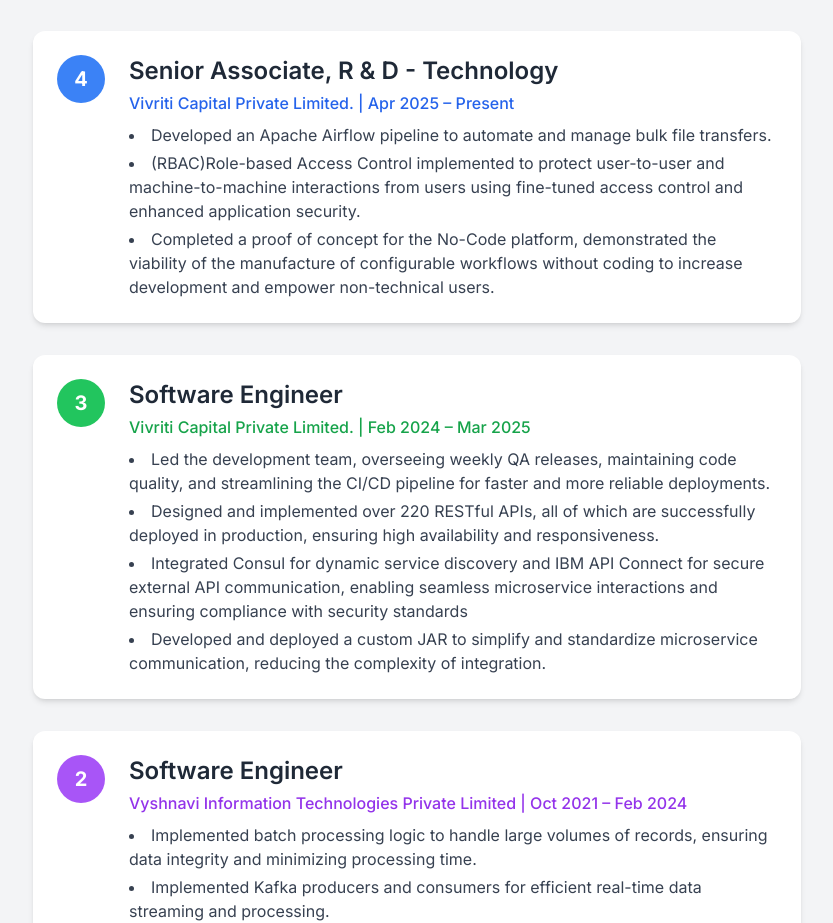
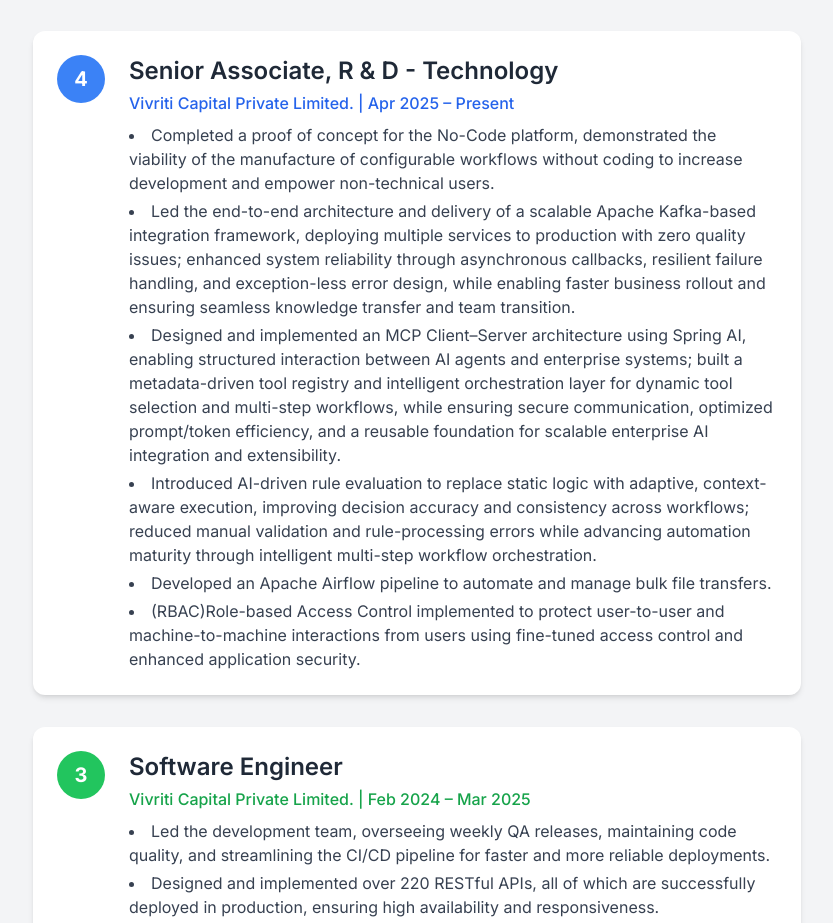
Before and after one commit to Nurilhijas/portfolio, a plain HTML site: page index.html in a window 1280 px wide. Shown: the part 1840-2763 px from the top of the page, without its empty margins (223-1056 px from the left). Drawn offline with nearby package versions, Linux system fonts and the light colour scheme.

Commit message:
Update index.html

```diff
--- a/index.html
+++ b/index.html
@@ -151,9 +151,12 @@
                         <h3 class="text-2xl font-semibold text-gray-800 mb-1">Senior Associate, R & D - Technology</h3>
                         <p class="text-blue-600 font-medium mb-2">Vivriti Capital Private Limited. | Apr 2025 – Present</p>
                         <ul class="list-disc list-inside text-gray-700 space-y-1">
+                            <li>Completed a proof of concept for the No-Code platform, demonstrated the viability of the manufacture of configurable workflows without coding to increase development and empower non-technical users.</li>
+                            <li>Led the end-to-end architecture and delivery of a scalable Apache Kafka-based integration framework, deploying multiple services to production with zero quality issues; enhanced system reliability through asynchronous callbacks, resilient failure handling, and exception-less error design, while enabling faster business rollout and ensuring seamless knowledge transfer and team transition.</li>
+                            <li>Designed and implemented an MCP Client–Server architecture using Spring AI, enabling structured interaction between AI agents and enterprise systems; built a metadata-driven tool registry and intelligent orchestration layer for dynamic tool selection and multi-step workflows, while ensuring secure communication, optimized prompt/token efficiency, and a reusable foundation for scalable enterprise AI integration and extensibility.</li>
+                            <li>Introduced AI-driven rule evaluation to replace static logic with adaptive, context-aware execution, improving decision accuracy and consistency across workflows; reduced manual validation and rule-processing errors while advancing automation maturity through intelligent multi-step workflow orchestration.</li>
                             <li>Developed an Apache Airflow pipeline to automate and manage bulk file transfers.</li>
                             <li>(RBAC)Role-based Access Control implemented to protect user-to-user and machine-to-machine interactions from users using fine-tuned access control and enhanced application security.</li>
-                            <li>Completed a proof of concept for the No-Code platform, demonstrated the viability of the manufacture of configurable workflows without coding to increase development and empower non-technical users.</li>
                         </ul>
                     </div>
                 </div>
```
